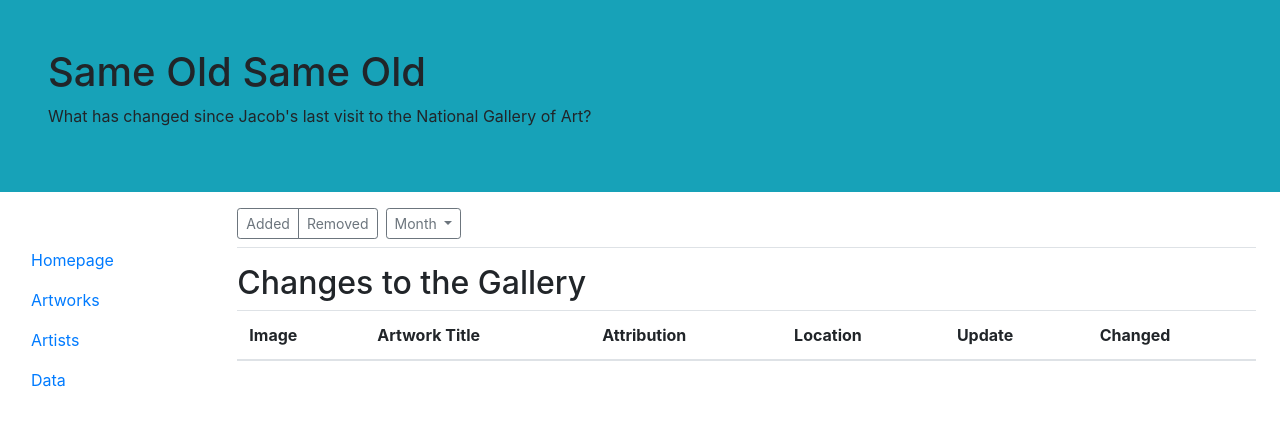
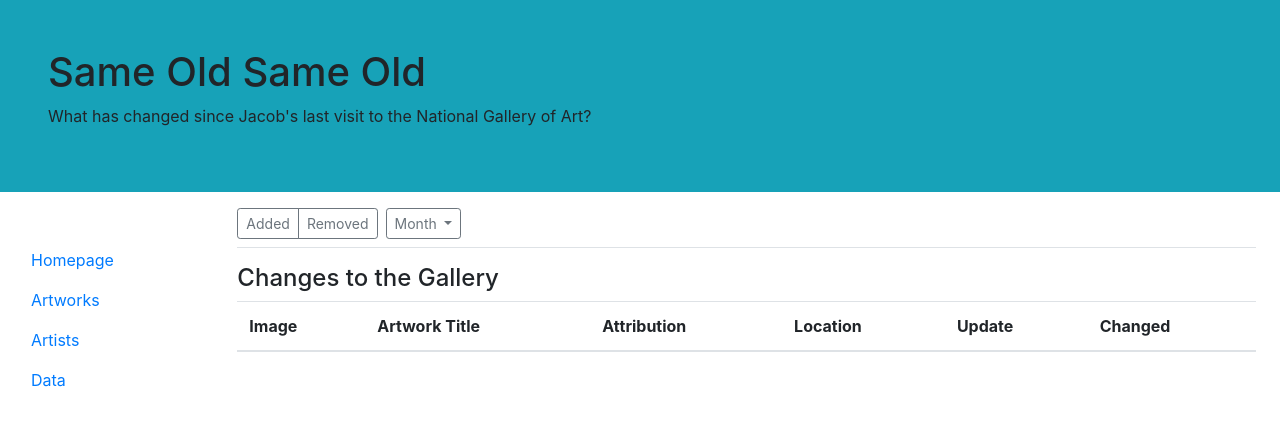
Before and after one commit to jacobmgreer/Same-Old-Same-Old, a Jekyll site: the page built from index.md, in a window 1280 px wide. Shown: the top 426 px of the page. Built offline with Jekyll 4.4.1, drawn with Linux system fonts in a browser that asks for light colours.

```diff
--- a/_layouts/default.html
+++ b/_layouts/default.html
@@ -64,7 +64,7 @@
         </div>
       </div>
 
-      <h2>Changes to the Gallery</h2>
+      <h4>Changes to the Gallery</h4>
       <div class="table-responsive">
           {{ content }}
       </div>
```
